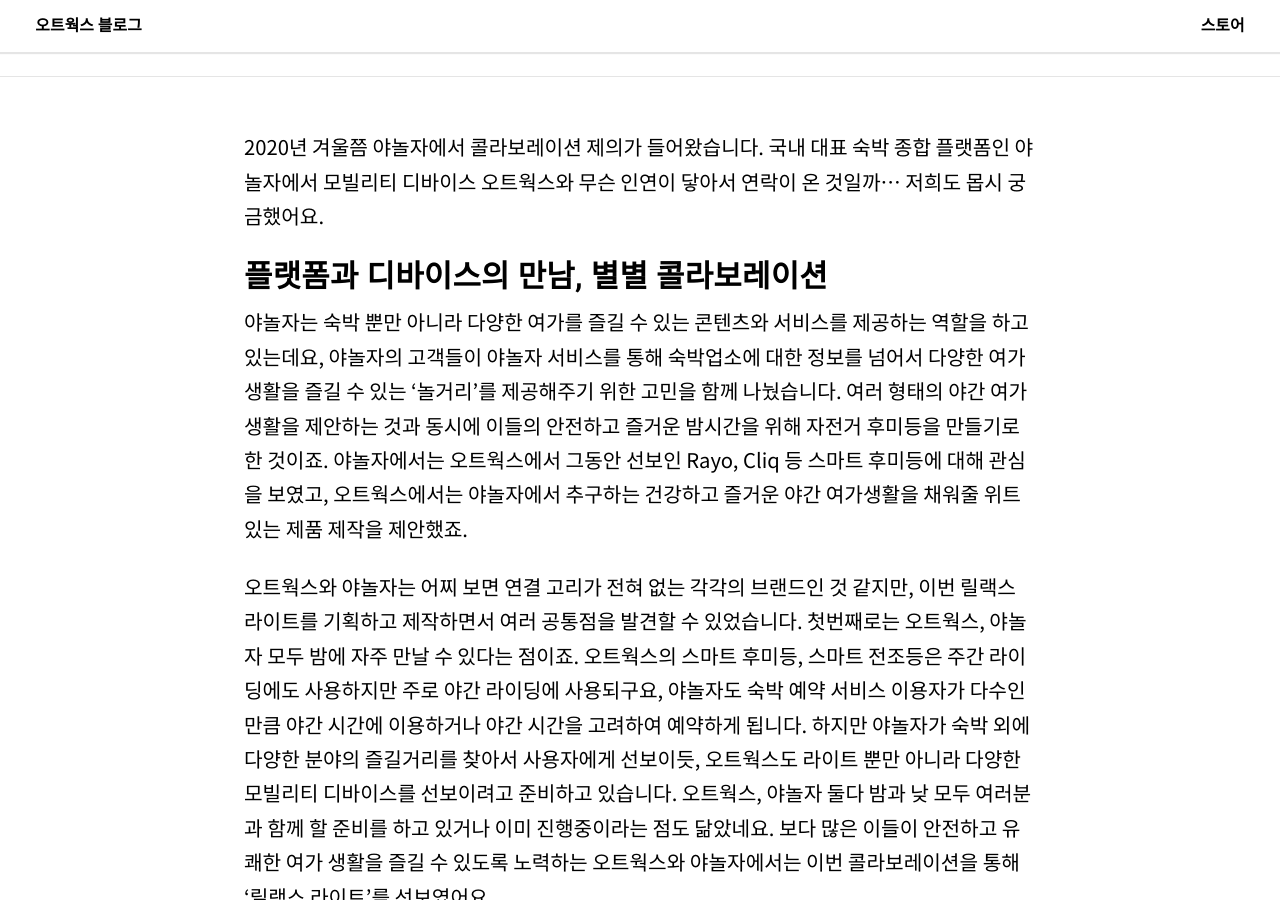
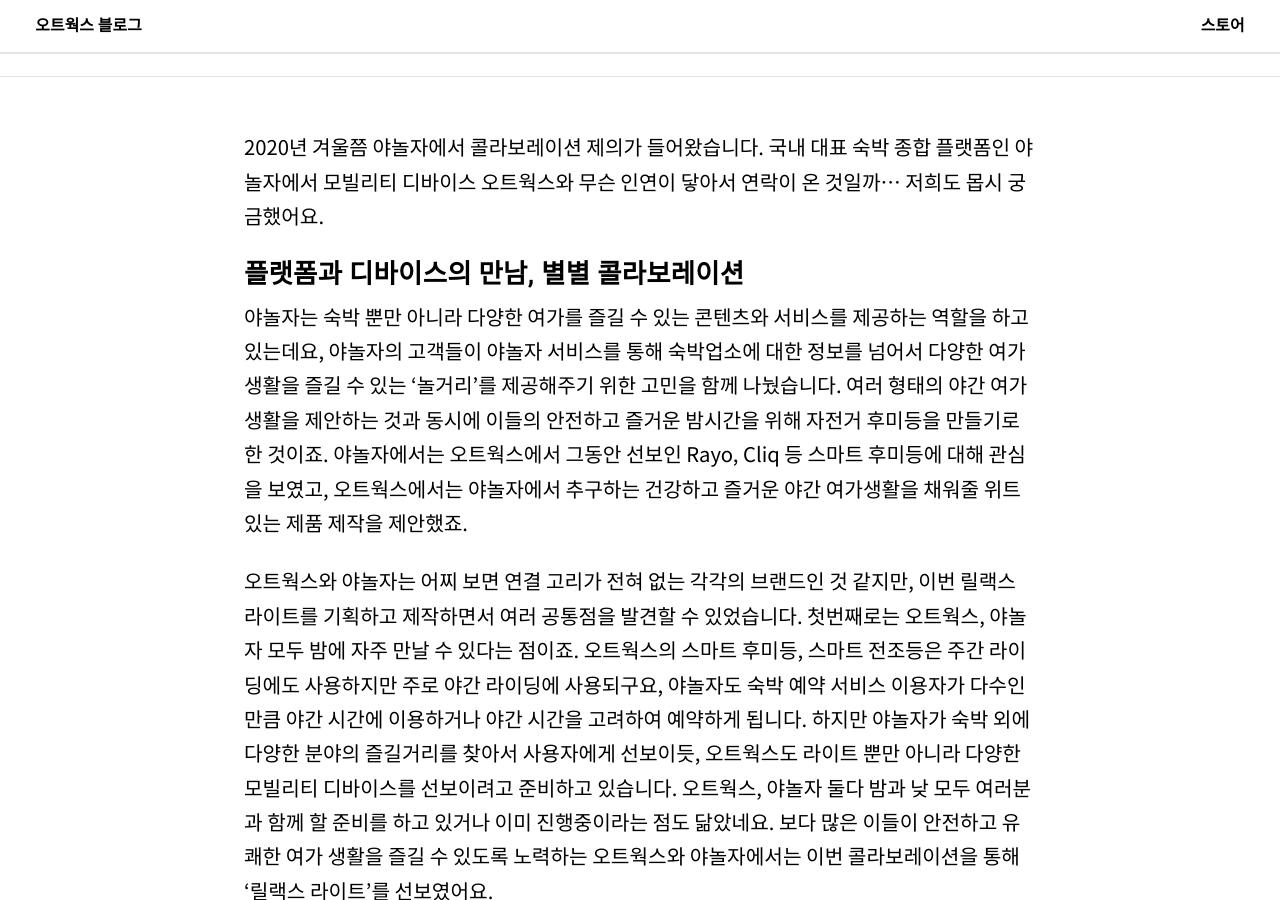
Before and after one commit to hauteworks/hauteworks-blog, a Jekyll site: the page built from _posts/2021-06-05-yanolja-colaboration.markdown, in a window 1280 px wide and 900 px high, scrolled down 1116 px. Built offline with Jekyll 4.4.1, drawn with Linux system fonts in a browser that asks for light colours; nearby versions of some CDN libraries.

Commit message:
changed header size

```diff
--- a/_posts/2021-06-05-yanolja-colaboration.markdown
+++ b/_posts/2021-06-05-yanolja-colaboration.markdown
@@ -11,7 +11,7 @@
 
 2020년 겨울쯤 야놀자에서 콜라보레이션 제의가 들어왔습니다. 국내 대표 숙박 종합 플랫폼인 야놀자에서 모빌리티 디바이스 오트웍스와 무슨 인연이 닿아서 연락이 온 것일까... 저희도 몹시 궁금했어요.
 
-### 플랫폼과 디바이스의 만남, 별별 콜라보레이션
+#### 플랫폼과 디바이스의 만남, 별별 콜라보레이션
 야놀자는 숙박 뿐만 아니라 다양한 여가를 즐길 수 있는 콘텐츠와 서비스를 제공하는 역할을 하고 있는데요, 야놀자의 고객들이 야놀자 서비스를 통해 숙박업소에 대한 정보를 넘어서 다양한 여가생활을 즐길 수 있는 '놀거리'를 제공해주기 위한 고민을 함께 나눴습니다. 여러 형태의 야간 여가 생활을 제안하는 것과 동시에 이들의 안전하고 즐거운 밤시간을 위해 자전거 후미등을 만들기로 한 것이죠. 야놀자에서는 오트웍스에서 그동안 선보인 Rayo, Cliq 등 스마트 후미등에 대해 관심을 보였고, 오트웍스에서는 야놀자에서 추구하는 건강하고 즐거운 야간 여가생활을 채워줄 위트 있는 제품 제작을 제안했죠.
 
 오트웍스와 야놀자는 어찌 보면 연결 고리가 전혀 없는 각각의 브랜드인 것 같지만, 이번 릴랙스 라이트를 기획하고 제작하면서 여러 공통점을 발견할 수 있었습니다. 첫번째로는 오트웍스, 야놀자 모두 밤에 자주 만날 수 있다는 점이죠. 오트웍스의 스마트 후미등, 스마트 전조등은 주간 라이딩에도 사용하지만 주로 야간 라이딩에 사용되구요, 야놀자도 숙박 예약 서비스 이용자가 다수인만큼 야간 시간에 이용하거나 야간 시간을 고려하여 예약하게 됩니다. 하지만 야놀자가 숙박 외에 다양한 분야의 즐길거리를 찾아서 사용자에게 선보이듯, 오트웍스도 라이트 뿐만 아니라 다양한 모빌리티 디바이스를 선보이려고 준비하고 있습니다. 오트웍스, 야놀자 둘다 밤과 낮 모두 여러분과 함께 할 준비를 하고 있거나 이미 진행중이라는 점도 닮았네요. 보다 많은 이들이 안전하고 유쾌한 여가 생활을 즐길 수 있도록 노력하는 오트웍스와 야놀자에서는 이번 콜라보레이션을 통해 '릴랙스 라이트'를 선보였어요.
```
